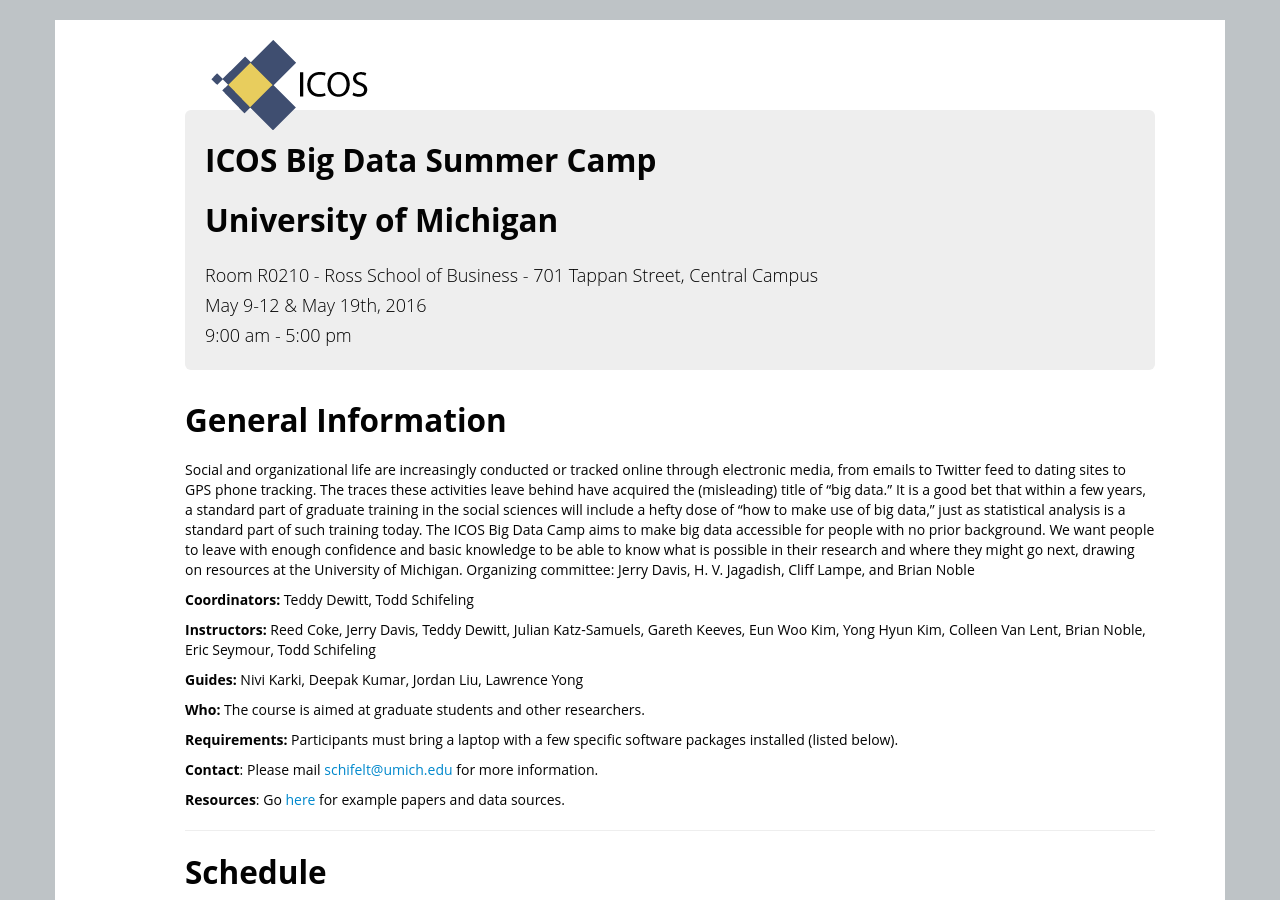
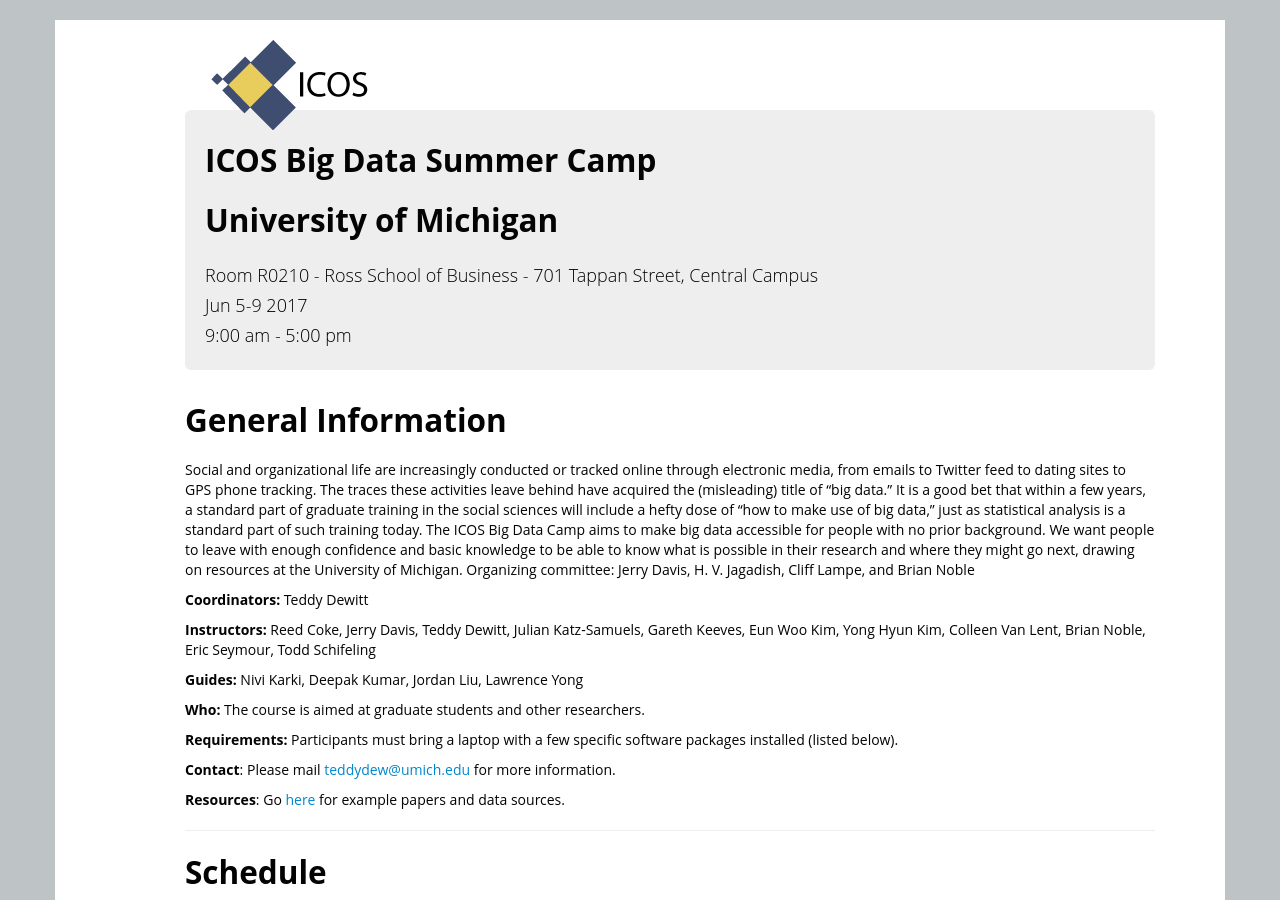
Before and after one commit to ICOSBigDataCamp/2018-summer-camp, a Jekyll site: the page built from index.html, in a window 1280 px wide and 900 px high. Built offline with Jekyll 4.4.1, drawn with Linux system fonts in a browser that asks for light colours.

Commit message:
Update index.html

```diff
--- a/index.html
+++ b/index.html
@@ -4,16 +4,16 @@
 venue: University of Michigan
 address: Room R0210 - Ross School of Business - 701 Tappan Street, Central Campus
 country: United-States
-humandate: May 9-12 & May 19th, 2016
+humandate: Jun 5-9 2017
 humantime: 9:00 am - 5:00 pm
-startdate: 2016-05-09
-enddate: 2016-06-12
+startdate: 2016-06-05
+enddate: 2016-06-09
 registration: restricted
-coordinators: [ "Teddy Dewitt", "Todd Schifeling" ]
+coordinators: [ "Teddy Dewitt" ]
 instructor: ["Reed Coke","Jerry Davis","Teddy Dewitt","Julian Katz-Samuels","Gareth Keeves","Eun Woo Kim","Yong Hyun Kim","Colleen Van Lent","Brian Noble",
 "Eric Seymour","Todd Schifeling"]
 helpers: ["Nivi Karki","Deepak Kumar","Jordan Liu", "Lawrence Yong" ]
-contact: schifelt@umich.edu
+contact: teddydew@umich.edu
 ---
 <!--
     Edit the values in the parameter block above to be appropriate for your bootcamp.
```
